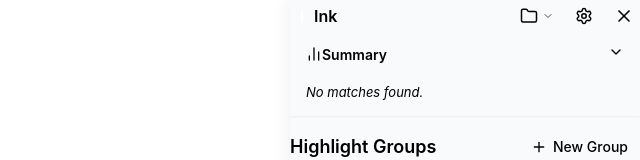
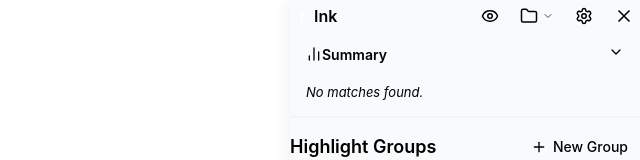
Before and after one commit to SomeGuy02312/Ink, a React (Vite) app: page / in a window 1280 px wide. Both pictures are taken after a click on the element "Open Ink Highlighter". Shown: the top 160 px of the page, without its empty margins (640-1280 px from the left). Built offline with nearby package versions, Linux system fonts and the light colour scheme.

Commit message:
feat: Add global on/off toggle for highlighting

```diff
--- a/src/App.tsx
+++ b/src/App.tsx
@@ -6,7 +6,7 @@ import { SummaryCard } from './components/SummaryCard';
 import { DataModal } from './components/DataModal';
 import { loadSettings, saveSettings } from './core/storage';
 import type { AppSettings, HighlightGroup, SavedProfile } from './core/storage';
-import { X, Highlighter, Settings } from 'lucide-react';
+import { X, Highlighter, Settings, Eye, EyeOff } from 'lucide-react';
 import { ProfileMenu } from './components/ProfileMenu';
 
 function App() {
@@ -90,14 +90,19 @@ function App() {
     }
   };
 
+  const toggleGlobalEnabled = () => {
+    if (!settings) return;
+    updateSettings({ ...settings, globalEnabled: !settings.globalEnabled });
+  };
+
   if (loading || !settings) {
     return null;
   }
 
   return (
     <>
-      {/* Floating Launcher Icon */}
-      <div
+      {/* Floating Launcher Icon - only show if globally enabled */}
+      {settings.globalEnabled && <div
         onClick={() => toggleSidebar(true)}
         style={{
           display: sidebarOpen ? 'none' : 'flex',
@@ -121,7 +126,7 @@ function App() {
         onMouseLeave={(e) => e.currentTarget.style.transform = 'scale(1)'}
       >
         <Highlighter size={24} />
-      </div>
+      </div>}
 
       {/* Sidebar UI */}
       <div
@@ -162,6 +167,15 @@ function App() {
           </div>
 
           <div className="flex items-center gap-xs">
+            <button
+              onClick={toggleGlobalEnabled}
+              className="btn btn-ghost"
+              style={{ padding: 6 }}
+              title={settings.globalEnabled ? 'Disable Highlighting' : 'Enable Highlighting'}
+            >
+              {settings.globalEnabled ? <Eye size={18} /> : <EyeOff size={18} style={{ opacity: 0.5 }} />}
+            </button>
+            <div style={{ width: 1, height: 16, background: 'var(--color-border)', margin: '0 4px' }} />
             <ProfileMenu
               profiles={settings.savedProfiles || []}
               onLoad={handleLoadProfile}
--- a/src/core/storage.ts
+++ b/src/core/storage.ts
@@ -25,6 +25,7 @@ export interface AppSettings {
     savedProfiles: SavedProfile[];
     caseSensitive: boolean;      // Global default (can be overridden by future group settings)
     processDynamicContent: boolean; // For infinite scroll
+    globalEnabled: boolean;      // Master on/off toggle for all highlighting
 }
 
 const STORAGE_KEY = 'recruiter_highlighter_settings';
@@ -36,7 +37,8 @@ export const DEFAULT_SETTINGS: AppSettings = {
     groups: DEFAULT_PROFILES[0].groups,
     savedProfiles: DEFAULT_PROFILES,
     caseSensitive: false,
-    processDynamicContent: true
+    processDynamicContent: true,
+    globalEnabled: true
 };
 
 /**
```
Also changed, not shown: src/background/index.ts (+16 -1 lines), src/content/index.tsx (+11 -6 lines), 1 other file (tests, documents, lock files or other folders).
